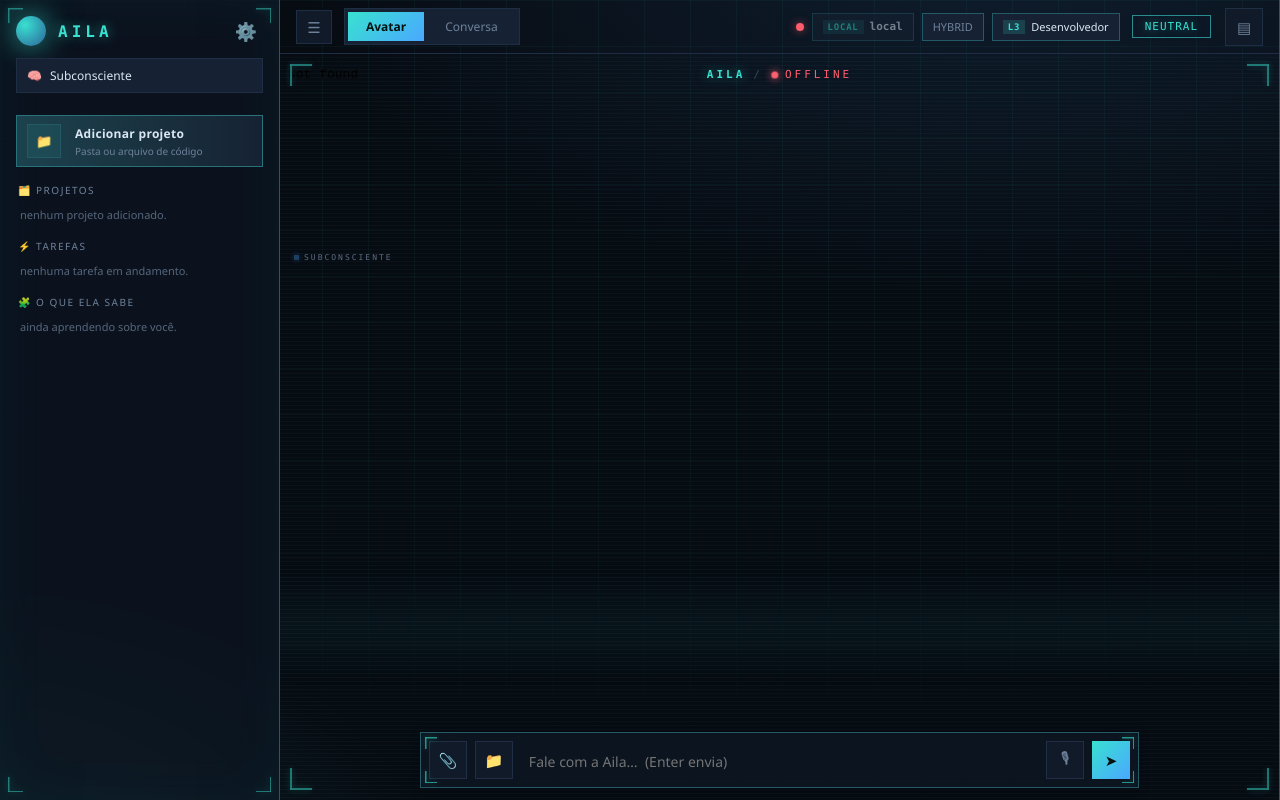
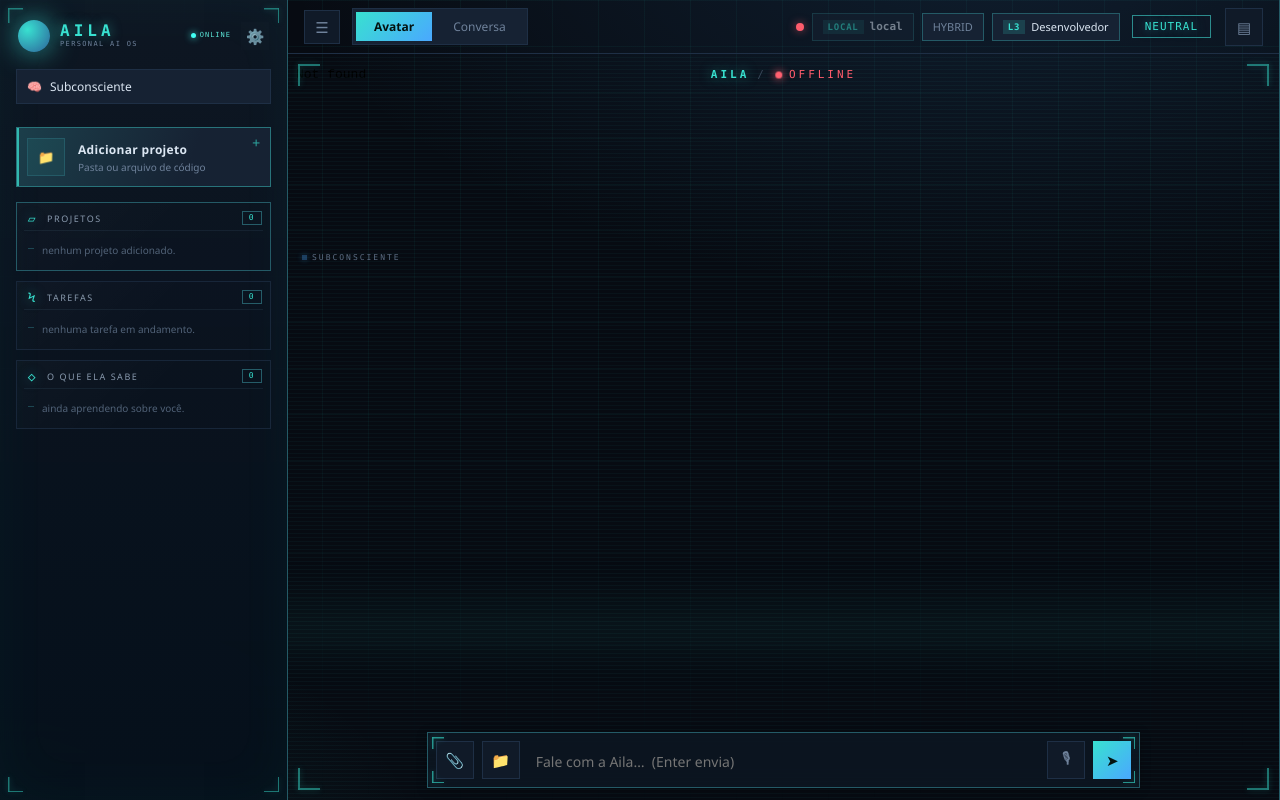
Before and after one commit to EduPDX/aila-assistant, a plain HTML site: page ui/app.html in a window 1280 px wide. Drawn offline with nearby package versions, Linux system fonts and the light colour scheme; files that its build step writes are made by us from their sources; no server answers; files whose address does not match are found by name.

Commit message:
feat(frontend): aprimora central lateral de comando

```diff
--- a/ui/app.html
+++ b/ui/app.html
@@ -22,7 +22,9 @@
   <!-- ========== SIDEBAR (linha do tempo) ========== -->
   <aside class="sidebar" id="drawer">
     <div class="brand">
-      <div class="orb"></div><h1>AILA</h1>
+      <div class="orb"></div>
+      <div class="brand-copy"><h1>AILA</h1><small>PERSONAL AI OS</small></div>
+      <span class="brand-state" title="Sistema online"><i></i>ONLINE</span>
       <button class="gear" id="btn-settings" title="Configurações">⚙️</button>
     </div>
     <button class="mind-navbtn mind-open" id="btn-mind" title="O grafo da mente da Aila (código e conversa)">🧠 <span>Subconsciente</span></button>
@@ -37,16 +39,16 @@
 
     <!-- Central de comando (seções) -->
     <div class="central" id="central">
-      <section class="cx-sec">
-        <div class="cx-h">🗂️ PROJETOS</div>
+      <section class="cx-sec" data-section="projects">
+        <div class="cx-h"><span class="cx-h-icon">▱</span><span>PROJETOS</span><b class="cx-count" id="cx-project-count">0</b></div>
         <div class="cx-body" id="cx-projects"><div class="cx-empty">—</div></div>
       </section>
-      <section class="cx-sec">
-        <div class="cx-h">⚡ TAREFAS</div>
+      <section class="cx-sec" data-section="tasks">
+        <div class="cx-h"><span class="cx-h-icon">ϟ</span><span>TAREFAS</span><b class="cx-count" id="cx-task-count">0</b></div>
         <div class="cx-body" id="cx-tasks"><div class="cx-empty">—</div></div>
       </section>
-      <section class="cx-sec">
-        <div class="cx-h">🧩 O QUE ELA SABE</div>
+      <section class="cx-sec" data-section="memory">
+        <div class="cx-h"><span class="cx-h-icon">◇</span><span>O QUE ELA SABE</span><b class="cx-count" id="cx-memory-count">0</b></div>
         <div class="cx-body" id="cx-memory"><div class="cx-empty">—</div></div>
       </section>
     </div>
--- a/ui/js/central.js
+++ b/ui/js/central.js
@@ -20,6 +20,7 @@ async function renderProjects() {
   const box = byId('cx-projects'); if (!box) return;
   let r; try { r = await api.projects(); } catch (e) { r = { projects: [] }; }
   const ps = r.projects || [], active = r.active;
+  if (byId('cx-project-count')) byId('cx-project-count').textContent = ps.length;
   if (!ps.length) { box.innerHTML = '<div class="cx-empty">nenhum projeto adicionado.</div>'; return; }
   box.innerHTML = ps.map((p) =>
     `<div class="cx-item${p.slug === active ? ' cx-on' : ''}" data-slug="${esc(p.slug)}" title="${esc(p.name)} · ${p.nodes || 0} nós">
@@ -38,6 +39,7 @@ async function renderTasks() {
   const all = r.tasks || [];
   const live = all.filter((t) => ['running', 'pending', 'planning'].includes((t.state || '').toLowerCase()));
   const show = (live.length ? live : all).slice(0, 5);
+  if (byId('cx-task-count')) byId('cx-task-count').textContent = live.length;
   if (!show.length) { box.innerHTML = '<div class="cx-empty">nenhuma tarefa em andamento.</div>'; return; }
   box.innerHTML = show.map((t) =>
     `<div class="cx-item" title="${esc(t.goal || '')}">
@@ -51,6 +53,7 @@ async function renderMemory() {
   let r; try { r = await api.memory(16); } catch (e) { r = { recent: [] }; }
   // "o que ela sabe" = memória DURÁVEL (fatos/preferências/projeto), não trechos de conversa
   const durable = (r.recent || []).filter((m) => ['fact', 'preference', 'project', 'semantic'].includes(m.kind)).slice(0, 6);
+  if (byId('cx-memory-count')) byId('cx-memory-count').textContent = durable.length;
   if (!durable.length) { box.innerHTML = '<div class="cx-empty">ainda aprendendo sobre você.</div>'; return; }
   box.innerHTML = durable.map((m) =>
     `<div class="cx-fact" title="${esc(m.text || '')}">🧩 ${esc((m.text || '').slice(0, 72))}</div>`).join('');
--- a/ui/styles/app.css
+++ b/ui/styles/app.css
@@ -81,18 +81,28 @@ body[data-mode="error"]        { --mode-accent: var(--danger); }
    SIDEBAR (histórico)
    ============================================================ */
 .sidebar {
-  width: 280px; flex-shrink: 0; display: flex; flex-direction: column; gap: var(--s-3);
-  padding: var(--s-4); border-right: 1px solid var(--border);
-  background: color-mix(in srgb, var(--panel) 55%, transparent);
+  width: 288px; flex-shrink: 0; display: flex; flex-direction: column; gap: 13px;
+  padding: 18px 16px 16px; border-right: 1px solid var(--border);
+  background: linear-gradient(180deg, color-mix(in srgb, var(--panel) 78%, transparent),
+    color-mix(in srgb, #06101b 92%, transparent));
   backdrop-filter: blur(var(--glass-blur));
 }
-.brand { display: flex; align-items: center; gap: var(--s-3); }
-.brand .orb { width: 30px; height: 30px; border-radius: 50%;
+.brand { display: flex; align-items: center; gap: 10px; min-height: 38px; padding: 0 2px 3px; }
+.brand .orb { width: 32px; height: 32px; flex: 0 0 auto; border-radius: 50%;
   background: radial-gradient(circle at 30% 30%, var(--accent), color-mix(in srgb, var(--accent-2) 60%, #000));
   box-shadow: var(--glow); animation: breathe 4s var(--ease) infinite; }
 @keyframes breathe { 50% { box-shadow: 0 0 28px color-mix(in srgb, var(--accent) 70%, transparent); } }
-.brand h1 { font-size: var(--fs-lg); letter-spacing: 2px; }
-.brand .gear { margin-left: auto; background: none; border: none; cursor: pointer; font-size: 18px; opacity: .8; transition: opacity var(--dur-1), transform var(--dur-2); }
+.brand-copy { min-width: 0; display: flex; flex-direction: column; gap: 1px; }
+.brand h1 { margin: 0; color: var(--accent); font-size: var(--fs-lg); line-height: 1; letter-spacing: 3px; text-shadow: var(--glow-text); }
+.brand-copy small { color: var(--muted); font: 7px/1.2 var(--font-mono); letter-spacing: 1.35px; white-space: nowrap; }
+.brand-state { margin-left: auto; display: flex; align-items: center; gap: 4px; color: color-mix(in srgb, var(--accent) 82%, white);
+  font: 7px/1 var(--font-mono); letter-spacing: 1px; }
+.brand-state i { width: 5px; height: 5px; border-radius: 50%; background: var(--accent);
+  box-shadow: 0 0 7px var(--accent); animation: pulse 2.2s ease-in-out infinite; }
+.brand .gear { width: 28px; height: 28px; display: grid; place-items: center; padding: 0; background: rgba(255,255,255,.015);
+  border: 1px solid transparent; color: var(--muted); cursor: pointer; font-size: 15px; opacity: .8;
+  transition: opacity var(--dur-1), transform var(--dur-2), border-color var(--dur-1); }
+.brand .gear:hover { border-color: var(--hud-line-soft); }
 .brand .gear:hover { opacity: 1; transform: rotate(45deg); }
 
 .sec-title { font-size: var(--fs-xs); text-transform: uppercase; letter-spacing: 1.5px; color: var(--muted); }
@@ -118,23 +128,32 @@ body[data-mode="error"]        { --mode-accent: var(--danger); }
 .cx-actions { display: flex; gap: 6px; align-items: stretch; }
 .cx-actions .btn { flex: 1; }
 .cx-actions .icon-btn { flex: 0 0 auto; padding: 0 12px; }
-.project-add-btn { display: grid; grid-template-columns: 38px 1fr; align-items: center; gap: 10px;
-  width: 100%; padding: 8px 10px; color: var(--text); text-align: left; cursor: pointer;
-  background: linear-gradient(90deg, color-mix(in srgb, var(--accent) 17%, var(--panel-2)), var(--panel-2));
+.project-add-btn { position: relative; display: grid; grid-template-columns: 40px 1fr; align-items: center; gap: 11px;
+  width: 100%; padding: 10px; color: var(--text); text-align: left; cursor: pointer; overflow: hidden;
+  background: linear-gradient(110deg, color-mix(in srgb, var(--accent) 15%, var(--panel-2)), var(--panel-2) 68%);
   border: 1px solid color-mix(in srgb, var(--accent) 38%, var(--border));
-  transition: border-color var(--dur-1), background var(--dur-1), transform var(--dur-1); }
+  box-shadow: inset 2px 0 0 color-mix(in srgb, var(--accent) 75%, transparent);
+  transition: border-color var(--dur-1), background var(--dur-1), transform var(--dur-1), box-shadow var(--dur-1); }
+.project-add-btn::after { content: "+"; position: absolute; right: 10px; top: 8px; color: var(--accent);
+  font: 13px/1 var(--font-mono); opacity: .65; }
 .project-add-btn:hover { border-color: var(--accent); transform: translateY(-1px);
-  background: color-mix(in srgb, var(--accent) 13%, var(--panel-2)); }
+  background: color-mix(in srgb, var(--accent) 13%, var(--panel-2)); box-shadow: inset 2px 0 0 var(--accent), var(--glow-sm); }
 .project-add-btn:focus-visible { outline: 2px solid var(--accent); outline-offset: 2px; }
-.project-add-icon { display: grid; place-items: center; width: 34px; height: 34px;
+.project-add-icon { display: grid; place-items: center; width: 38px; height: 38px;
   color: var(--accent); border: 1px solid var(--hud-line-soft); background: color-mix(in srgb, var(--accent) 7%, transparent); }
 .project-add-btn b, .project-add-btn small { display: block; }
 .project-add-btn b { font-size: var(--fs-sm); letter-spacing: .3px; }
 .project-add-btn small { margin-top: 2px; color: var(--muted); font-size: 10px; font-weight: 400; }
-.central { display: flex; flex-direction: column; gap: 12px; overflow-y: auto; flex: 1; margin: 0 -4px; padding: 2px 4px; }
-.cx-sec { display: flex; flex-direction: column; gap: 4px; }
-.cx-h { display: flex; align-items: center; gap: 6px; font-size: 10px; letter-spacing: 1.5px; text-transform: uppercase;
-  color: var(--muted); padding: 2px 2px 3px; }
+.central { display: flex; flex-direction: column; gap: 10px; overflow-y: auto; flex: 1; margin: 0 -5px; padding: 2px 5px 8px; }
+.cx-sec { display: flex; flex-direction: column; gap: 5px; padding: 8px 7px 9px;
+  border: 1px solid color-mix(in srgb, var(--border) 72%, transparent);
+  background: linear-gradient(135deg, rgba(255,255,255,.018), transparent 55%); }
+.cx-sec[data-section="projects"] { border-color: color-mix(in srgb, var(--accent) 24%, var(--border)); }
+.cx-h { display: flex; align-items: center; gap: 7px; min-height: 20px; font-size: 9px; letter-spacing: 1.55px; text-transform: uppercase;
+  color: color-mix(in srgb, var(--muted) 82%, white); padding: 0 1px 5px; border-bottom: 1px solid rgba(120,175,205,.09); }
+.cx-h-icon { width: 15px; color: var(--accent); text-align: center; font: 13px/1 var(--font-mono); text-shadow: var(--glow-text); }
+.cx-count { margin-left: auto; min-width: 20px; padding: 2px 5px; color: var(--accent); text-align: center;
+  border: 1px solid color-mix(in srgb, var(--accent) 25%, var(--border)); font: 8px/1 var(--font-mono); }
 .cx-add { margin-left: auto; width: 18px; height: 18px; line-height: 16px; text-align: center; background: none;
   border: 1px solid var(--border); color: var(--muted); cursor: pointer; font-size: 13px; border-radius: 3px; }
 .cx-add:hover { color: var(--accent); border-color: var(--accent); }
@@ -143,13 +162,15 @@ body[data-mode="error"]        { --mode-accent: var(--danger); }
 .cx-chev { margin-left: auto; font-size: 10px; }
 .cx-body { display: flex; flex-direction: column; gap: 2px; }
 .cx-body.cx-collapsed { display: none; }
-.cx-empty { font-size: 11px; color: var(--muted); padding: 3px 4px; opacity: 0.75; }
-.cx-item { display: flex; align-items: center; gap: 8px; padding: 7px 8px; border: 1px solid transparent;
-  cursor: pointer; border-radius: var(--r-sm); transition: background var(--dur-1), border-color var(--dur-1); }
-.cx-item:hover { background: var(--panel-2); border-color: var(--border); }
+.cx-empty { position: relative; font-size: 10px; color: var(--muted); padding: 7px 6px 4px 18px; opacity: 0.72; }
+.cx-empty::before { content: ""; position: absolute; left: 4px; top: 12px; width: 6px; height: 1px; background: var(--hud-line-soft); }
+.cx-item { position: relative; display: flex; align-items: center; gap: 9px; padding: 8px; border: 1px solid transparent;
+  cursor: pointer; border-radius: 0; transition: background var(--dur-1), border-color var(--dur-1), transform var(--dur-1); }
+.cx-item:hover { background: var(--panel-2); border-color: var(--border); transform: translateX(2px); }
 .cx-item.cx-on { background: color-mix(in srgb, var(--accent) 12%, var(--panel-2)); border-color: color-mix(in srgb, var(--accent) 45%, var(--border)); }
 .cx-item-t { flex: 1; font-size: var(--fs-sm); white-space: nowrap; overflow: hidden; text-overflow: ellipsis; }
-.cx-project-icon { flex: 0 0 auto; font-size: 13px; }
+.cx-project-icon { display: grid; place-items: center; flex: 0 0 auto; width: 27px; height: 27px; font-size: 13px;
+  border: 1px solid color-mix(in srgb, var(--accent) 19%, var(--border)); background: rgba(54,190,210,.035); }
 .cx-project-info { min-width: 0; flex: 1; display: flex; flex-direction: column; }
 .cx-project-info .cx-item-t { display: block; width: 100%; }
 .cx-project-info small { margin-top: 2px; color: var(--muted); font: 9px var(--font-mono); }
```
